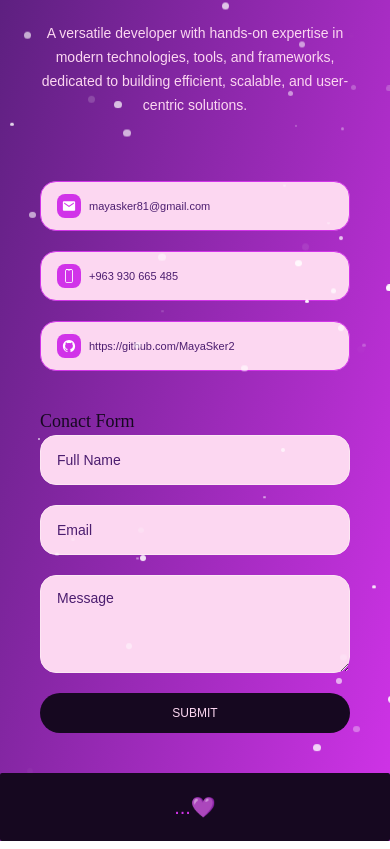
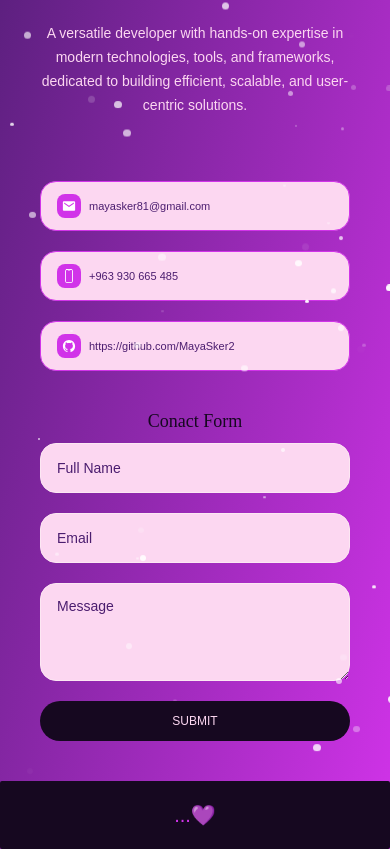
Before and after one commit to MayaSker2/Portfolio-Website, a React (Vite) app: page / in a window 390 px wide. Shown: the part 5705-6554 px from the top of the page. Built offline with nearby package versions, Linux system fonts and the light colour scheme.

Commit message:
add new changes.

```diff
--- a/src/index.css
+++ b/src/index.css
@@ -38,11 +38,11 @@
     text-lg font-medium absolute md:static top-[70px]
     left-0 w-full md:w-auto md:bg-transparent rounded-lg md:rounded-none shadow-md
     md:shadow-none p-4 md:p-0 z-50 border border-primary md:border-none
-    md:backdrop-blur-none bg-purple-950/95 backdrop-blur-md
+    md:backdrop-blur-none bg-[#8734c7f6] backdrop-blur-md
    }
   .menu-item {
-    @apply relative before:content-[''] text-black lg:text-dark  font-pacifico before:absolute before:w-0 before:h-[2px] font-bold
-    before:bg-purple-600 before:bottom-0 before:left-0 before:transition-all before:duration-300
+    @apply relative before:content-[''] text-dark  font-pacifico before:absolute before:w-0 before:h-[2px] font-bold
+    before:bg-secondary before:bottom-0 before:left-0 before:transition-all before:duration-300
     hover:before:w-full cursor-pointer;
   }
   .action-btn-outline{
--- a/src/sections/ContactMe.jsx
+++ b/src/sections/ContactMe.jsx
@@ -23,10 +23,10 @@ return (
           <ContactInfoCard icon={<IoLogoGithub />}           text={ ABOUT_ME.github} />
         </div>
         <div>
-          <h5 className='md:hidden text-dark font-pacifico text-lg font-medium mt-4 pd-5'>
+          <h5 className='md:hidden text-center text-dark font-pacifico text-lg font-medium mt-4 pd-5'>
             Conact Form
           </h5>
-          <form action="" className='flex flex-col'>
+          <form action="" className='flex flex-col mt-2 md:mt-0'>
             <input type="text" name='fullname' placeholder='Full Name' className='input-box' autoComplete='off'/>
             <input type="text" name='email' placeholder='Email' className='input-box'autoComplete='off' />
             <textarea type="text" name='message' placeholder='Message' rows={3}
```
